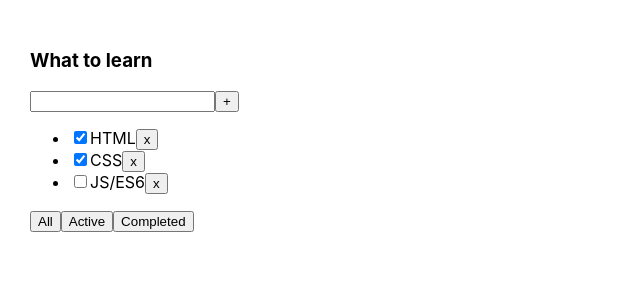
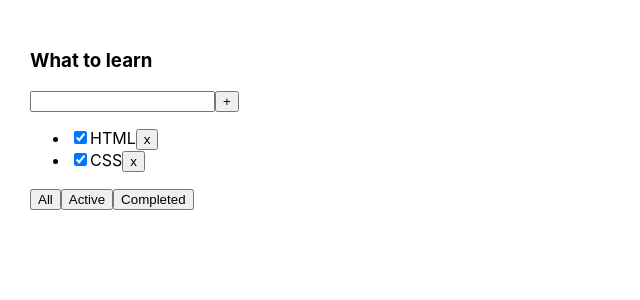
Before and after one commit to IuliiaSharipova/todoList, a React (Create React App) app: page / in a window 1280 px wide. Shown: the top 300 px of the page, without its empty margins (0-640 px from the left). Built offline with nearby package versions, Linux system fonts and the light colour scheme.

Commit message:
work with map, filtres, useState

```diff
--- a/src/App.tsx
+++ b/src/App.tsx
@@ -5,31 +5,39 @@ import Todolist, {TasksPropsType} from './Todolist';
 function App() {
     //BLL:
     const title: string = 'What to learn';
-    /*    const title_2: string='What to buy';*/
-const [tasks,setTasks]=useState([
-    {id: 1, title: 'HTML', isDone: true},
-    {id: 2, title: 'CSS', isDone: true},
-    {id: 3, title: 'JS/ES6', isDone: false},
-])
-   /* let tasks: Array<TasksPropsType> = [
+    const [tasks, setTasks] = useState([
         {id: 1, title: 'HTML', isDone: true},
         {id: 2, title: 'CSS', isDone: true},
         {id: 3, title: 'JS/ES6', isDone: false},
-    ];*/
-    /* const tasks_2: Array<TasksPropsType> =[
-         {id: 1, title: "Notebook", isDone: true},
-         {id: 2, title: "Pen", isDone: false},
-         {id: 3, title: "Textbook", isDone: false},
-         {id: 4, title: "Eraser", isDone: false}
-     ]*/
-    const removeTask = (taskID:number) => {
-       const updatedTasks=tasks.filter(task=>task.id !==taskID)
-       setTasks(updatedTasks);
+    ]);
+
+
+    const removeTask = (taskID: number) => {
+        /*  const updatedTasks = tasks.filter(task => task.id !== taskID);
+          setTasks(updatedTasks);*/
+        setTasks(tasks.filter(task => task.id !== taskID));
     };
+    const [filter, setFilter] = useState<'all' | 'active' | 'completed'>
+    (
+        'completed'
+    );
+
+    let tasksForRender
+    switch (filter) {
+        case 'completed':
+            tasksForRender = tasks.filter(t => t.isDone)
+            break
+        case 'active':
+            tasksForRender = tasks.filter(t => !t.isDone)
+            break
+        default:
+            tasksForRender = tasks;
+    }
+
 //UI:
     return (
         <div className="App">
-            <Todolist title={title} tasks={tasks} removeTask={removeTask}/>
+            <Todolist title={title} tasks={tasksForRender} removeTask={removeTask}/>
         </div>
     );
 }
```
Also changed, not shown: src/Todolist.tsx (+2 -11 lines).
